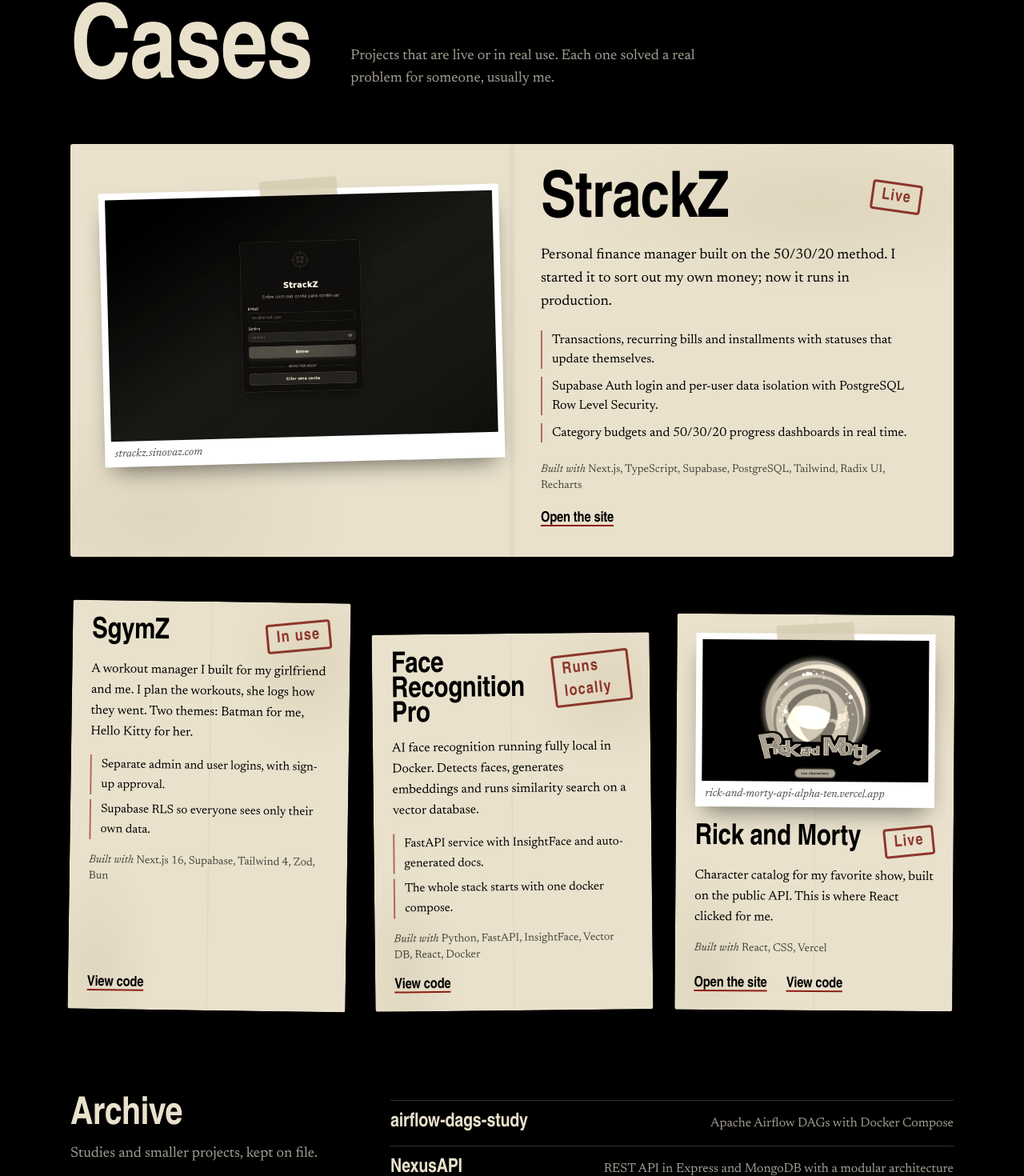
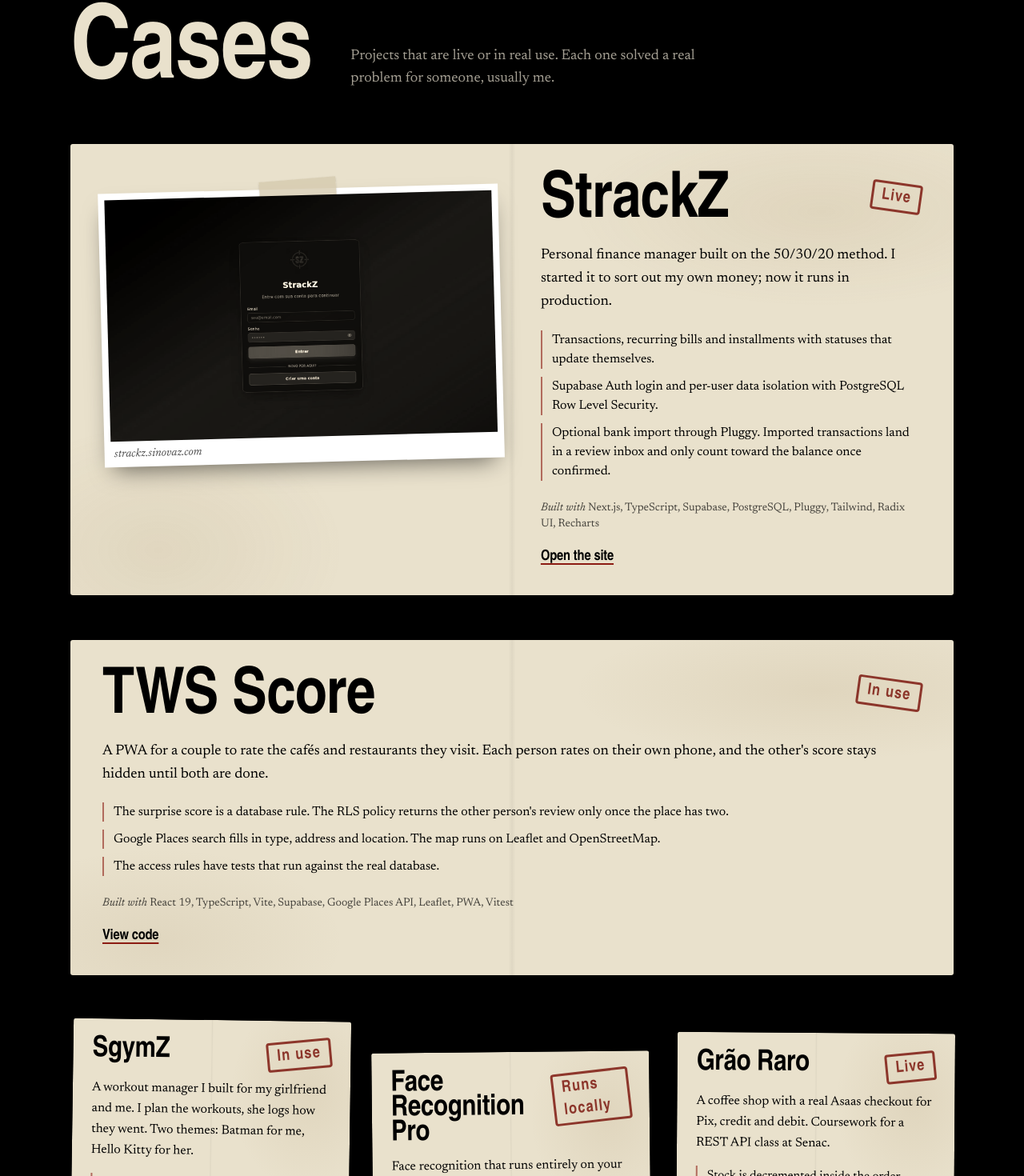
Before and after one commit to PeSzpak/sinovaz-portfolio, a React (Vite) app: page / in a window 1280 px wide. Shown: the part 962-2432 px from the top of the page at 80% size. Built offline with nearby package versions, Linux system fonts and the light colour scheme; a web font is replaced by a local one.

Commit message:
feat(content): add TWS Score and Grão Raro, rewrite Face and SgymZ copy, demote Rick and Morty to the archive

```diff
--- /dev/null
+++ b/scripts/_dump.mjs
@@ -0,0 +1,13 @@
+import { chromium } from 'playwright';
+const [out] = process.argv.slice(2);
+const b = await chromium.launch();
+for (const lang of ['pt', 'en']) {
+  const c = await b.newContext({ viewport: { width: 1440, height: 900 }, locale: lang === 'pt' ? 'pt-BR' : 'en-US' });
+  await c.addInitScript((l) => localStorage.setItem('lang', l), lang);
+  const p = await c.newPage();
+  await p.goto('http://localhost:4173', { waitUntil: 'networkidle' });
+  const txt = await p.locator('#casos').innerText();
+  const { writeFileSync } = await import('node:fs');
+  writeFileSync(`${out}-${lang}.txt`, txt);
+}
+await b.close();
--- a/src/i18n.tsx
+++ b/src/i18n.tsx
@@ -2,7 +2,7 @@ import { createContext, useContext, useEffect, useState, type ReactNode } from '
 
 export type Lang = 'pt' | 'en'
 
-const caseIds = ['strackz', 'sgymz', 'face', 'rick'] as const
+const caseIds = ['strackz', 'tws', 'sgymz', 'face', 'graoraro'] as const
 export type CaseId = (typeof caseIds)[number]
 
 type CaseBase = {
@@ -24,7 +24,14 @@ const caseBase: Record<CaseId, CaseBase> = {
     status: 'live',
     url: 'https://strackz.sinovaz.com',
     shot: '/shots/strackz.jpg',
-    stack: ['Next.js', 'TypeScript', 'Supabase', 'PostgreSQL', 'Tailwind', 'Radix UI', 'Recharts'],
+    stack: ['Next.js', 'TypeScript', 'Supabase', 'PostgreSQL', 'Pluggy', 'Tailwind', 'Radix UI', 'Recharts'],
+  },
+  tws: {
+    name: 'TWS Score',
+    tier: 'featured',
+    status: 'personal',
+    repo: 'https://github.com/PeSzpak/tws-score',
+    stack: ['React 19', 'TypeScript', 'Vite', 'Supabase', 'Google Places API', 'Leaflet', 'PWA', 'Vitest'],
   },
   sgymz: {
     name: 'SgymZ',
@@ -38,21 +45,19 @@ const caseBase: Record<CaseId, CaseBase> = {
     tier: 'smaller',
     status: 'local',
     repo: 'https://github.com/PeSzpak/face-recognition-pro',
-    stack: ['Python', 'FastAPI', 'InsightFace', 'Banco vetorial', 'React', 'Docker'],
+    stack: ['Python', 'FastAPI', 'DeepFace', 'Qdrant', 'PostgreSQL', 'React', 'Docker'],
   },
-  rick: {
-    name: 'Rick and Morty',
+  graoraro: {
+    name: 'Grão Raro',
     tier: 'smaller',
     status: 'live',
-    url: 'https://rick-and-morty-api-alpha-ten.vercel.app',
-    repo: 'https://github.com/PeSzpak/RickAndMortyAPI',
-    shot: '/shots/rickmorty.jpg',
-    stack: ['React', 'CSS', 'Vercel'],
+    url: 'https://grao-raro.sinovaz.com',
+    stack: ['Next.js 16', 'TypeScript', 'MySQL', 'Drizzle', 'Zod', 'Asaas', 'Vitest'],
   },
 }
 
-const buildFiles = (text: Record<CaseId, CaseText>, stacks: Partial<Record<CaseId, string[]>> = {}): CaseFile[] =>
-  caseIds.map((id) => ({ id, ...caseBase[id], ...(stacks[id] && { stack: stacks[id] }), ...text[id] }))
+const buildFiles = (text: Record<CaseId, CaseText>): CaseFile[] =>
+  caseIds.map((id) => ({ id, ...caseBase[id], ...text[id] }))
 
 export type Job = {
   when: string
@@ -80,23 +85,40 @@ const ptText: Record<CaseId, CaseText> = {
     points: [
       'Transações, contas recorrentes e parcelamentos com status que se atualizam sozinhos.',
       'Login com Supabase Auth e dados isolados por usuário com Row Level Security no PostgreSQL.',
-      'Painéis de orçamento por categoria e progresso do 50/30/20 em tempo real.',
+      'Importação opcional do banco pela Pluggy. O que chega vai para uma caixa de revisão e só entra no saldo depois de confirmado.',
+    ],
+  },
+  tws: {
+    summary: 'PWA para um casal avaliar os cafés e restaurantes que visita. Cada um avalia no próprio celular, e a nota do outro só aparece quando os dois terminam.',
+    points: [
+      'A nota surpresa é regra do banco. A política de RLS só devolve a avaliação do outro quando o lugar já tem duas.',
+      'Busca no Google Places preenche tipo, endereço e localização. O mapa usa Leaflet e OpenStreetMap.',
+      'As regras de acesso têm testes que rodam contra o banco real.',
     ],
   },
   sgymz: {
     summary: 'Gerenciador de treinos que fiz para mim e para minha namorada. Eu monto os treinos, ela registra como foi. Dois temas: Batman para mim, Hello Kitty para ela.',
     points: [
-      'Logins separados para admin e usuário, com aprovação de cadastro.',
+      'Modo treino com carga do último treino já preenchida, timer de descanso e progresso salvo no aparelho.',
+      'Painel do admin para atribuir programas, ver a evolução de cada pessoa e responder pedidos de ajuste.',
       'RLS no Supabase para cada pessoa só ver o que é dela.',
     ],
   },
   face: {
-    summary: 'Reconhecimento facial com IA, 100% local em Docker. Detecta rostos, gera embeddings e busca por similaridade num banco vetorial.',
-    points: ['API em FastAPI com InsightFace e documentação automática.', 'Sobe inteiro com um docker compose.'],
+    summary: 'Reconhecimento facial que roda inteiro na sua máquina. Cadastra pessoas com algumas fotos e identifica pela câmera, por upload ou no login por Face ID.',
+    points: [
+      'O cadastro recusa foto borrada, escura, sem rosto ou de alguém já cadastrado, e diz o motivo.',
+      'O login por Face ID usa um limiar mais rígido (0,78) que a identificação comum (0,70).',
+      'Cada reconhecimento e cada tentativa de login fica no histórico. Sobe com um docker compose.',
+    ],
   },
-  rick: {
-    summary: 'Catálogo de personagens da minha série favorita consumindo a API pública. Foi onde o React clicou para mim.',
-    points: [],
+  graoraro: {
+    summary: 'Loja de cafés com checkout real pelo Asaas, com Pix, crédito e débito. Trabalho da disciplina de APIs REST no Senac.',
+    points: [
+      'O estoque baixa dentro da transação do pedido. Dez compras simultâneas da última unidade criam um pedido e nove respostas 409.',
+      'Webhook repetido não muda nada, e o status vem sempre de uma consulta ao Asaas.',
+      'OpenAPI 3.1 gerado dos schemas Zod, com Swagger em /docs.',
+    ],
   },
 }
 
@@ -131,6 +153,9 @@ const pt = {
     { name: 'Java-Data-Structures', note: '11 algoritmos de ordenação comparados em 100 mil elementos', href: 'https://github.com/PeSzpak/Java-Data-Structures' },
     { name: 'timsort-dijkstra-entregas', note: 'TimSort feito à mão aplicado ao Dijkstra em rotas de entrega', href: 'https://github.com/PeSzpak/timsort-dijkstra-entregas' },
     { name: 'Forno-di-Pietra-Ristorante', note: 'Sistema desktop de restaurante em Java Swing e MySQL', href: 'https://github.com/PeSzpak/Forno-di-Pietra-Ristorante' },
+    { name: 'LP Corte Real', note: 'Landing page de um açougue Angus de Curitiba em HTML, CSS e JS puros, com kits e preços gerados por script', href: 'https://lp-corte-real.vercel.app' },
+    { name: 'Lashes by Isa', note: 'Site de uma lash designer de São José dos Pinhais, com agendamento pelo WhatsApp', href: 'https://lashes-by-isa.vercel.app' },
+    { name: 'Rick and Morty', note: 'Catálogo de personagens na API pública. Foi onde o React clicou para mim', href: 'https://rick-and-morty-api-alpha-ten.vercel.app' },
   ] as ArchiveEntry[],
   path: {
     title: 'Trajetória',
@@ -183,9 +208,9 @@ const pt = {
   pouches: [
     { name: 'Linguagens', tools: ['TypeScript', 'JavaScript', 'Python', 'Java', 'SQL'] },
     { name: 'Backend', tools: ['Node.js', 'NestJS', 'Express', 'FastAPI', 'APIs REST', 'MCP', '.NET (básico)'] },
-    { name: 'Dados e IA', tools: ['PostgreSQL', 'MongoDB', 'Supabase', 'pgvector', 'LangGraph', 'Apache Airflow', 'Power BI'] },
+    { name: 'Dados e IA', tools: ['PostgreSQL', 'MySQL', 'MongoDB', 'Qdrant', 'Supabase', 'pgvector', 'LangGraph', 'Apache Airflow', 'Power BI'] },
     { name: 'Frontend', tools: ['React', 'Next.js', 'Tailwind CSS', 'Radix UI', 'Recharts', 'Flutter (básico)'] },
-    { name: 'Infra', tools: ['Docker', 'Docker Compose', 'RabbitMQ', 'AWS (básico)', 'Vercel', 'Sentry', 'Git'] },
+    { name: 'Infra', tools: ['Docker', 'Docker Compose', 'RabbitMQ', 'AWS (básico)', 'Vercel', 'Sentry', 'Git', 'Claude Code'] },
     { name: 'Segurança', tools: ['Row Level Security', 'Autenticação e autorização', 'Mitigação de SSRF', 'CSP', 'Validação de upload'] },
   ] as Pouch[],
   record: {
@@ -206,7 +231,7 @@ const pt = {
     copy: 'Copiar e-mail',
     copied: 'E-mail copiado',
   },
-  footer: 'Pedro Szpak, 2026. Desenhado e codado à mão, sem template.',
+  footer: 'Pedro Szpak, 2026. Desenhado sem template.',
 }
 
 export type Dict = typeof pt
@@ -217,20 +242,40 @@ const enText: Record<CaseId, CaseText> = {
     points: [
       'Transactions, recurring bills and installments with statuses that update themselves.',
       'Supabase Auth login and per-user data isolation with PostgreSQL Row Level Security.',
-      'Category budgets and 50/30/20 progress dashboards in real time.',
+      'Optional bank import through Pluggy. Imported transactions land in a review inbox and only count toward the balance once confirmed.',
+    ],
+  },
+  tws: {
+    summary: "A PWA for a couple to rate the cafés and restaurants they visit. Each person rates on their own phone, and the other's score stays hidden until both are done.",
+    points: [
+      "The surprise score is a database rule. The RLS policy returns the other person's review only once the place has two.",
+      'Google Places search fills in type, address and location. The map runs on Leaflet and OpenStreetMap.',
+      'The access rules have tests that run against the real database.',
     ],
   },
   sgymz: {
     summary: 'A workout manager I built for my girlfriend and me. I plan the workouts, she logs how they went. Two themes: Batman for me, Hello Kitty for her.',
-    points: ['Separate admin and user logins, with sign-up approval.', 'Supabase RLS so everyone sees only their own data.'],
+    points: [
+      "Workout mode with the last session's load prefilled, a rest timer and progress saved on the device.",
+      "Admin panel to assign programs, follow each person's progress and answer change requests.",
+      'Supabase RLS so everyone sees only their own data.',
+    ],
   },
   face: {
-    summary: 'AI face recognition running fully local in Docker. Detects faces, generates embeddings and runs similarity search on a vector database.',
-    points: ['FastAPI service with InsightFace and auto-generated docs.', 'The whole stack starts with one docker compose.'],
+    summary: 'Face recognition that runs entirely on your machine. Enroll people with a few photos and identify them by camera, by upload or at login with Face ID.',
+    points: [
+      'Enrollment rejects blurry, dark, faceless or already-enrolled photos, and says why.',
+      'Face ID login uses a stricter threshold (0.78) than regular identification (0.70).',
+      'Every recognition and every login attempt is logged. The whole stack starts with one docker compose.',
+    ],
   },
-  rick: {
-    summary: 'Character catalog for my favorite show, built on the public API. This is where React clicked for me.',
-    points: [],
+  graoraro: {
+    summary: 'A coffee shop with a real Asaas checkout for Pix, credit and debit. Coursework for a REST API class at Senac.',
+    points: [
+      'Stock is decremented inside the order transaction. Ten simultaneous purchases of the last unit create one order and nine 409 responses.',
+      'A repeated webhook changes nothing, and the status always comes from a query to Asaas.',
+      'OpenAPI 3.1 generated from the Zod schemas, with Swagger at /docs.',
+    ],
   },
 }
 
@@ -257,7 +302,7 @@ const en: Dict = {
     archiveIntro: 'Studies and smaller projects, kept on file.',
     text: enText,
   },
-  files: buildFiles(enText, { face: ['Python', 'FastAPI', 'InsightFace', 'Vector DB', 'React', 'Docker'] }),
+  files: buildFiles(enText),
   archive: [
     { ...pt.archive[0], note: 'Apache Airflow DAGs with Docker Compose' },
     { ...pt.archive[1], note: 'REST API in Express and MongoDB with a modular architecture' },
@@ -265,6 +310,9 @@ const en: Dict = {
     { ...pt.archive[3], note: '11 sorting algorithms benchmarked on 100k elements' },
     { ...pt.archive[4], note: 'Hand-written TimSort applied to Dijkstra for delivery routes' },
     { ...pt.archive[5], note: 'Restaurant desktop system in Java Swing and MySQL' },
+    { ...pt.archive[6], note: 'Landing page for an Angus butcher in Curitiba in plain HTML, CSS and JS, with kits and prices generated by a script' },
+    { ...pt.archive[7], note: 'Site for a lash designer in São José dos Pinhais, with booking through WhatsApp' },
+    { ...pt.archive[8], note: 'Character catalog on the public API. This is where React clicked for me' },
   ],
   path: { title: 'Path', now: 'Now' },
   jobs: [
@@ -309,7 +357,7 @@ const en: Dict = {
     { ...pt.pouches[1], tools: ['Node.js', 'NestJS', 'Express', 'FastAPI', 'REST APIs', 'MCP', '.NET (basic)'] },
     { ...pt.pouches[2], name: 'Data and AI' },
     { ...pt.pouches[3], tools: ['React', 'Next.js', 'Tailwind CSS', 'Radix UI', 'Recharts', 'Flutter (basic)'] },
-    { ...pt.pouches[4], tools: ['Docker', 'Docker Compose', 'RabbitMQ', 'AWS (basic)', 'Vercel', 'Sentry', 'Git'] },
+    { ...pt.pouches[4], tools: ['Docker', 'Docker Compose', 'RabbitMQ', 'AWS (basic)', 'Vercel', 'Sentry', 'Git', 'Claude Code'] },
     { name: 'Security', tools: ['Row Level Security', 'Authentication and authorization', 'SSRF mitigation', 'CSP', 'Upload validation'] },
   ],
   record: {
@@ -330,7 +378,7 @@ const en: Dict = {
     copy: 'Copy email',
     copied: 'Email copied',
   },
-  footer: 'Pedro Szpak, 2026. Designed and coded by hand, no template.',
+  footer: 'Pedro Szpak, 2026. Designed without a template.',
 }
 
 const dicts: Record<Lang, Dict> = { pt, en }
--- a/src/sections/Cases.tsx
+++ b/src/sections/Cases.tsx
@@ -44,13 +44,19 @@ function Evidence({ file }: { file: CaseFile }) {
   )
 }
 
-function Featured({ file }: { file: CaseFile }) {
+function Featured({ file, flip }: { file: CaseFile; flip: boolean }) {
   const { t } = useLang()
   return (
-    <article className="paper relative grid gap-8 rounded-[3px] p-6 shadow-[0_30px_60px_-20px_rgb(0_0_0/0.9)] sm:p-10 md:grid-cols-[1.05fr_1fr] md:gap-12">
-      <div className="md:pt-4 md:-rotate-[1.5deg]">
-        <Evidence file={file} />
-      </div>
+    <article
+      className={`paper relative grid gap-8 rounded-[3px] p-6 shadow-[0_30px_60px_-20px_rgb(0_0_0/0.9)] sm:p-10 md:gap-12 ${
+        !file.shot ? '' : flip ? 'md:grid-cols-[1fr_0.55fr]' : 'md:grid-cols-[1.05fr_1fr]'
+      }`}
+    >
+      {file.shot && (
+        <div className={`md:pt-4 ${flip ? 'md:order-2 md:rotate-[1.5deg]' : 'md:-rotate-[1.5deg]'}`}>
+          <Evidence file={file} />
+        </div>
+      )}
       <div>
         <div className="flex items-start justify-between gap-4">
           <h3 className="display text-[clamp(3rem,7vw,5rem)] font-black">{file.name}</h3>
@@ -114,8 +120,8 @@ function Smaller({ file, i }: { file: CaseFile; i: number }) {
 
 export function Cases() {
   const { t } = useLang()
-  const first = t.files.find((f) => f.tier === 'featured')!
-  const rest = t.files.filter((f) => f !== first)
+  const featured = t.files.filter((f) => f.tier === 'featured')
+  const rest = t.files.filter((f) => f.tier === 'smaller')
   return (
     <section id="casos" className="scroll-mt-16 bg-ink py-24 sm:py-32">
       <div className="mx-auto max-w-6xl px-4 sm:px-6">
@@ -124,7 +130,11 @@ export function Cases() {
           <p className="max-w-md pb-3 text-lg text-fog">{t.cases.intro}</p>
         </div>
 
-        <Featured file={first} />
+        <div className="space-y-14">
+          {featured.map((f, i) => (
+            <Featured key={f.id} file={f} flip={i % 2 === 1} />
+          ))}
+        </div>
 
         <div className="mt-14 grid gap-10 md:grid-cols-3 md:gap-8">
           {rest.map((f, i) => (
@@ -146,7 +156,7 @@ export function Cases() {
                   rel="noreferrer"
                   className="group flex flex-col gap-1 py-4 sm:flex-row sm:items-baseline sm:justify-between sm:gap-6"
                 >
-                  <span className="display text-2xl font-bold text-paper transition-colors group-hover:text-signal">
+                  <span className="display shrink-0 text-2xl font-bold text-paper transition-colors group-hover:text-signal">
                     {a.name}
                   </span>
                   <span className="text-base text-fog sm:text-right">{a.note}</span>
```
